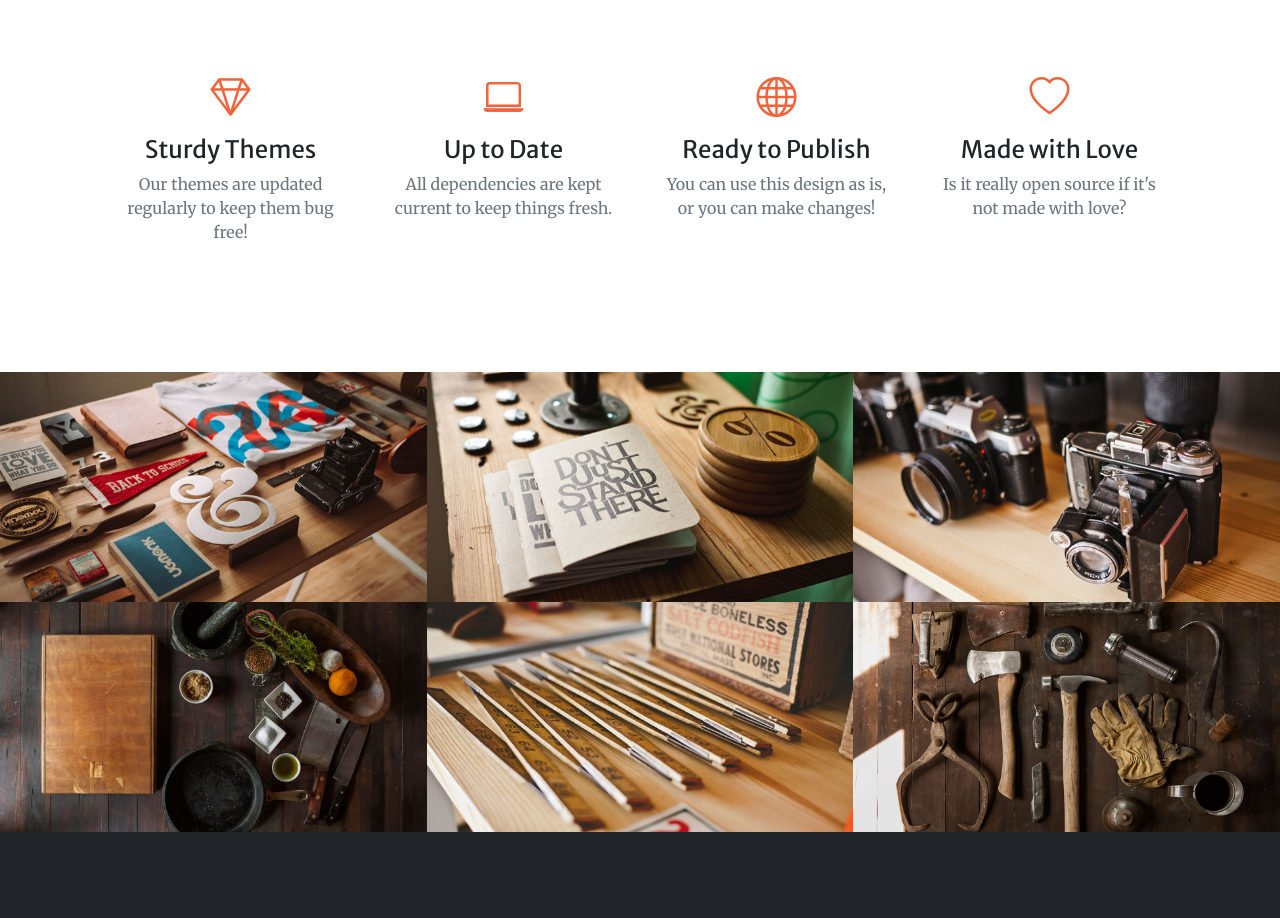
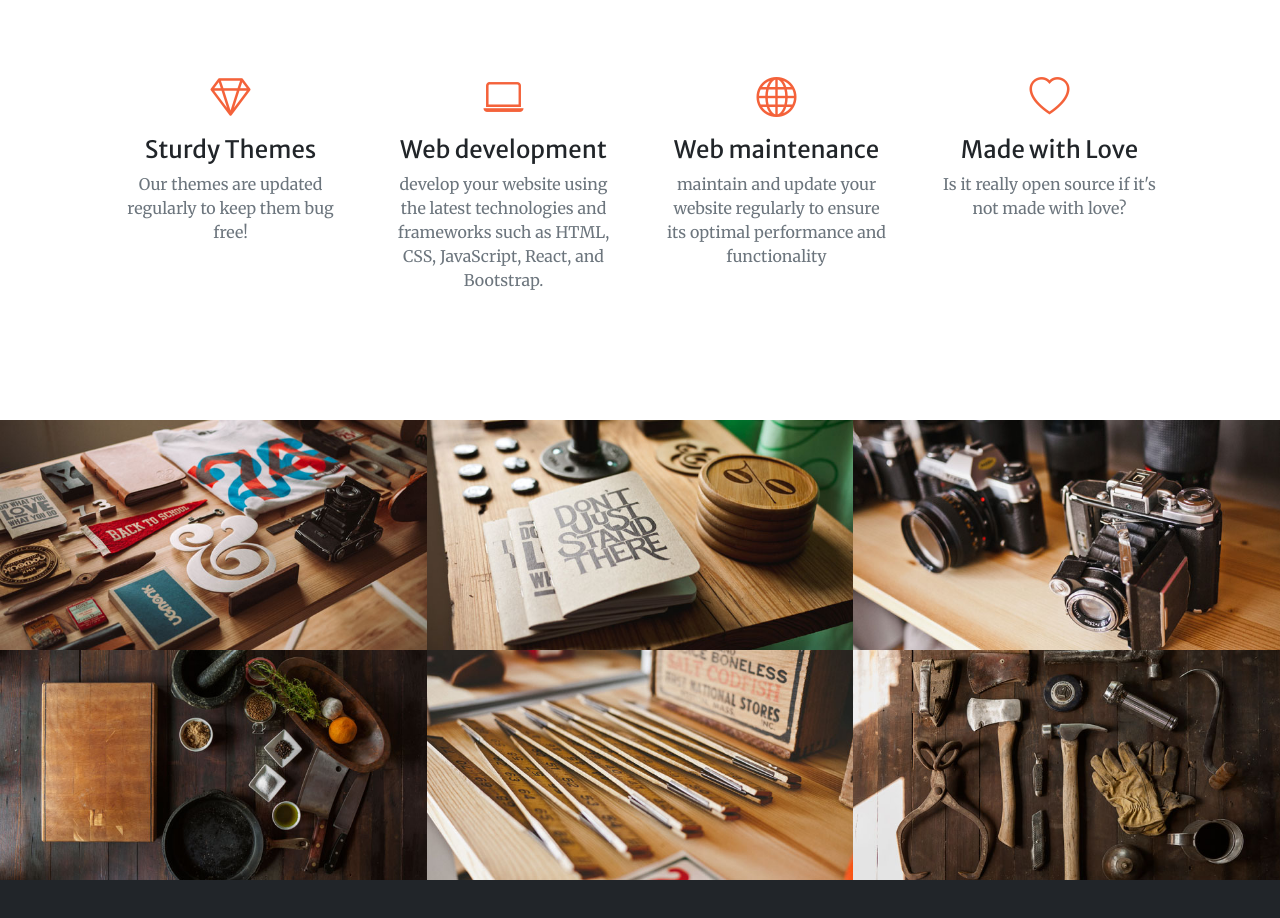
Before and after one commit to Menma00/menmadev, a plain HTML site: page index.html in a window 1280 px wide. Shown: the part 1500-2418 px from the top of the page. Drawn offline with nearby package versions, Linux system fonts and the light colour scheme; some packages are replaced by stand-ins of ours; a script that the page names is missing.

Commit message:
Update index.html

```diff
--- a/index.html
+++ b/index.html
@@ -79,15 +79,15 @@
                     <div class="col-lg-3 col-md-6 text-center">
                         <div class="mt-5">
                             <div class="mb-2"><i class="bi-laptop fs-1 text-primary"></i></div>
-                            <h3 class="h4 mb-2">Up to Date</h3>
-                            <p class="text-muted mb-0">All dependencies are kept current to keep things fresh.</p>
+                            <h3 class="h4 mb-2">Web development</h3>
+                            <p class="text-muted mb-0">develop your website using the latest technologies and frameworks such as HTML, CSS, JavaScript, React, and Bootstrap.</p>
                         </div>
                     </div>
                     <div class="col-lg-3 col-md-6 text-center">
                         <div class="mt-5">
                             <div class="mb-2"><i class="bi-globe fs-1 text-primary"></i></div>
-                            <h3 class="h4 mb-2">Ready to Publish</h3>
-                            <p class="text-muted mb-0">You can use this design as is, or you can make changes!</p>
+                            <h3 class="h4 mb-2">Web maintenance</h3>
+                            <p class="text-muted mb-0">maintain and update your website regularly to ensure its optimal performance and functionality</p>
                         </div>
                     </div>
                     <div class="col-lg-3 col-md-6 text-center">
```
